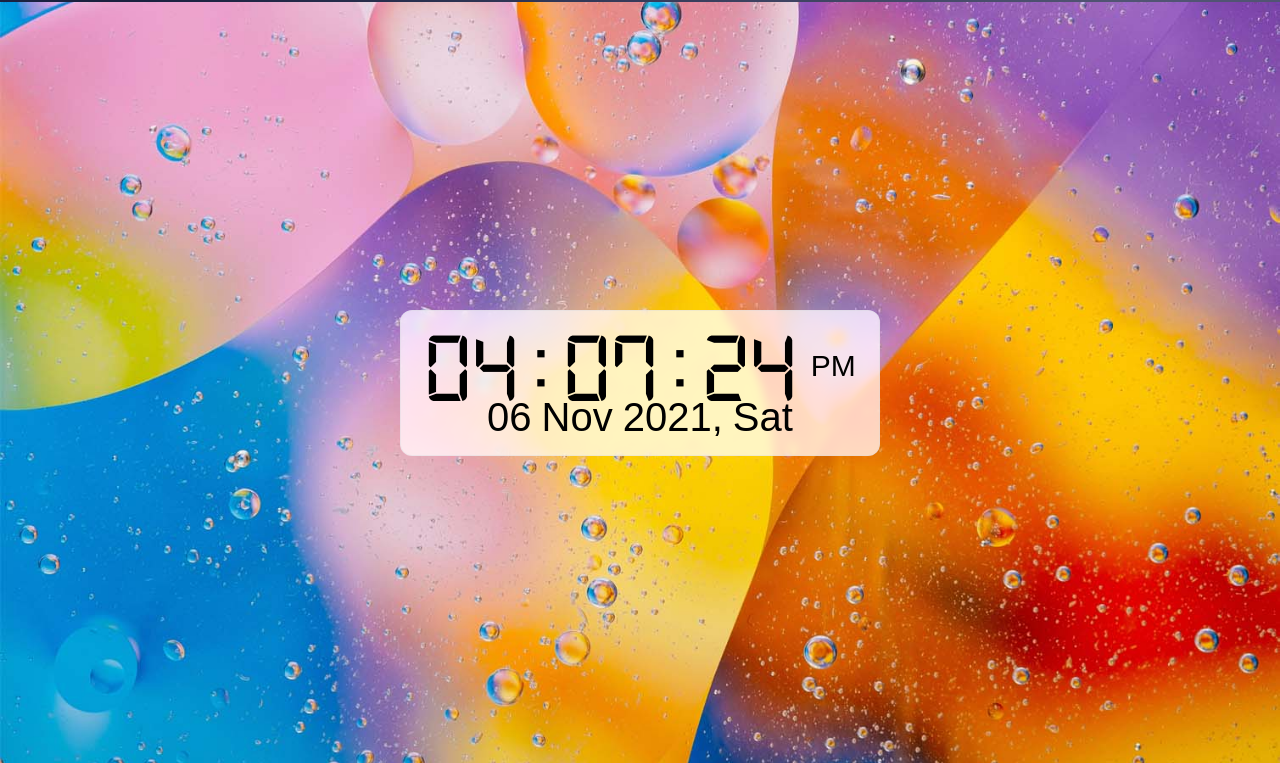
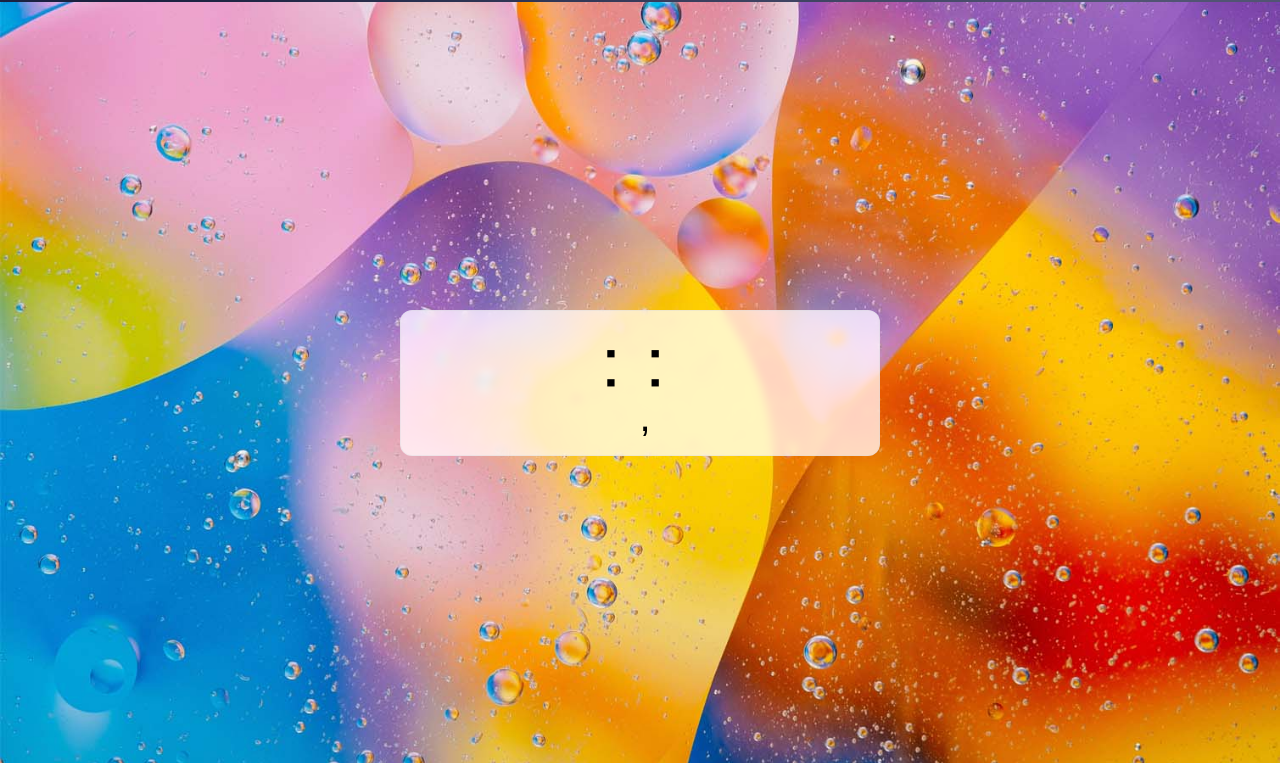
Before and after one commit to aulth/digital-clock, a plain HTML site: page index.html in a window 1280 px wide. Shown: the part 37-800 px from the top of the page. Drawn offline with Linux system fonts and the light colour scheme; a web font is replaced by a local one.

Commit message:
Update index.html

```diff
--- a/index.html
+++ b/index.html
@@ -39,37 +39,5 @@
             </div>
         </div>
     </div>
-    <script>
-        function clock(){
-            let time = new Date();
-            let hour = time.getHours();
-            let minute = time.getMinutes();
-            let second = time.getSeconds();
-            let date = time.getDate();
-            let month = time.getMonth();
-            let year = time.getFullYear();
-            let day = time.getDay();
-            let day_name = ['Sun','Mon','Tue','Wed','Thu','Fri','Sat'];
-            let month_name = ['Jan','Feb','Mar','Apr','May','Jun','Jul','Aug','Sep','Oct','Nov','Dec'];
-            month = month_name[month];
-            day = day_name[day];
-            let am_pm = hour < 12 ? 'AM' : 'PM';
-            hour = hour > 12 ? hour - 12 : hour;
-            hour = hour < 10 ? '0' + hour : hour;
-            minute = minute < 10 ? '0' + minute : minute;
-            second = second < 10 ? '0' + second : second;
-            date = date < 10 ? '0' + date : date;
-            document.getElementsByClassName('hour')[0].innerHTML = hour;
-            document.getElementsByClassName('minute')[0].innerHTML = minute;
-            document.getElementsByClassName('second')[0].innerHTML = second;
-            document.getElementsByClassName('date')[0].innerHTML = date;
-            document.getElementsByClassName('am-pm')[0].innerHTML = am_pm;
-            document.getElementsByClassName('month')[0].innerHTML = month;
-            document.getElementsByClassName('year')[0].innerHTML = year;
-            document.getElementsByClassName('day')[0].innerHTML = day;
-            setTimeout(clock, 1000);
-        }
-        clock();
-    </script>
 </body>
 </html>
```
